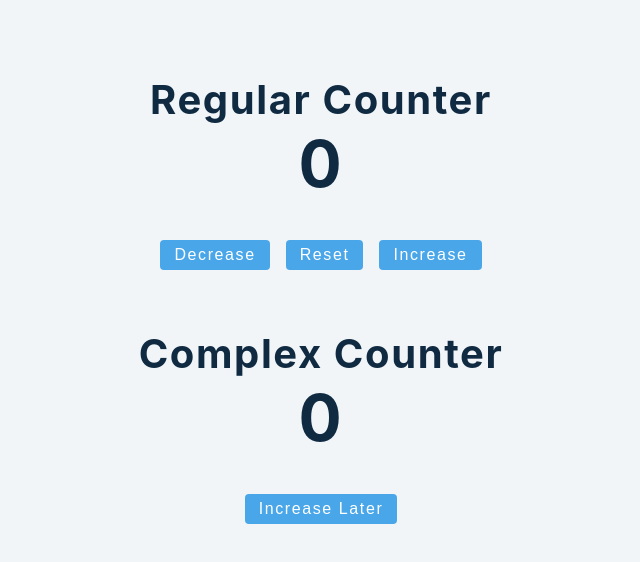
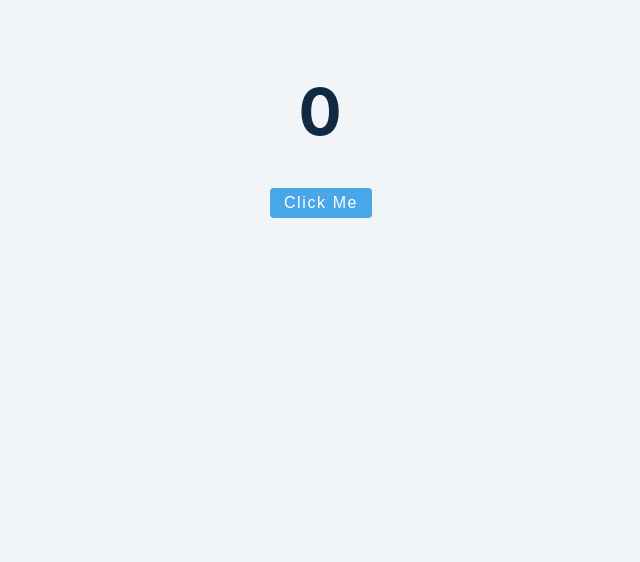
Before and after one commit to B0llu/react-start, a React (Create React App) app: page / in a window 1280 px wide. Shown: the top 562 px of the page, without its empty margins (319-959 px from the left). Built offline with nearby package versions, Linux system fonts and the light colour scheme.

Commit message:
useEffect basics

```diff
--- a/src/App.js
+++ b/src/App.js
@@ -1,5 +1,5 @@
 import React from "react";
-import Setup from './tutorial/1-useState/setup/5-useState-counter'
+import Setup from './tutorial/2-useEffect/setup/1-useEffect-basics';
 
 
 function App() {
--- a/src/tutorial/2-useEffect/setup/1-useEffect-basics.js
+++ b/src/tutorial/2-useEffect/setup/1-useEffect-basics.js
@@ -1,9 +1,24 @@
-import React, { useState, useEffect } from 'react';
+import React, { useState, useEffect } from "react";
 // by default runs after every re-render
 // cleanup function
 // second parameter
+
 const UseEffectBasics = () => {
-  return <h2>useEffect Basics</h2>;
+  const [value, setValue] = useState(0);
+  useEffect(() => {
+    console.log("call useEffect");
+    if (value >= 1) {
+      document.title = `New Messages(${value})`;
+    }
+  }, [value]);
+  return (
+    <>
+      <h1>{value}</h1>
+      <button className="btn" onClick={() => setValue(value + 1)}>
+        Click me
+      </button>
+    </>
+  );
 };
 
 export default UseEffectBasics;
```
